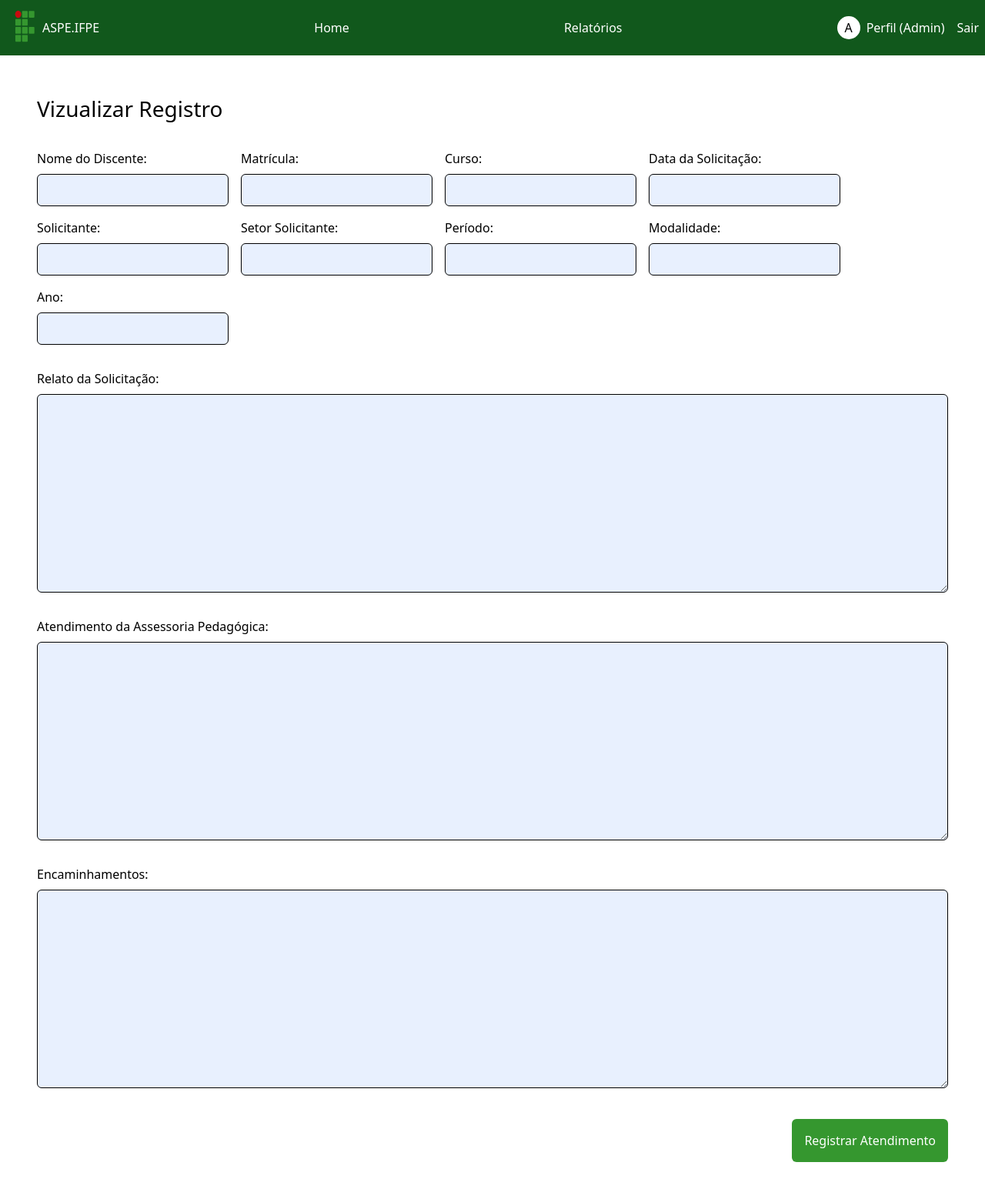
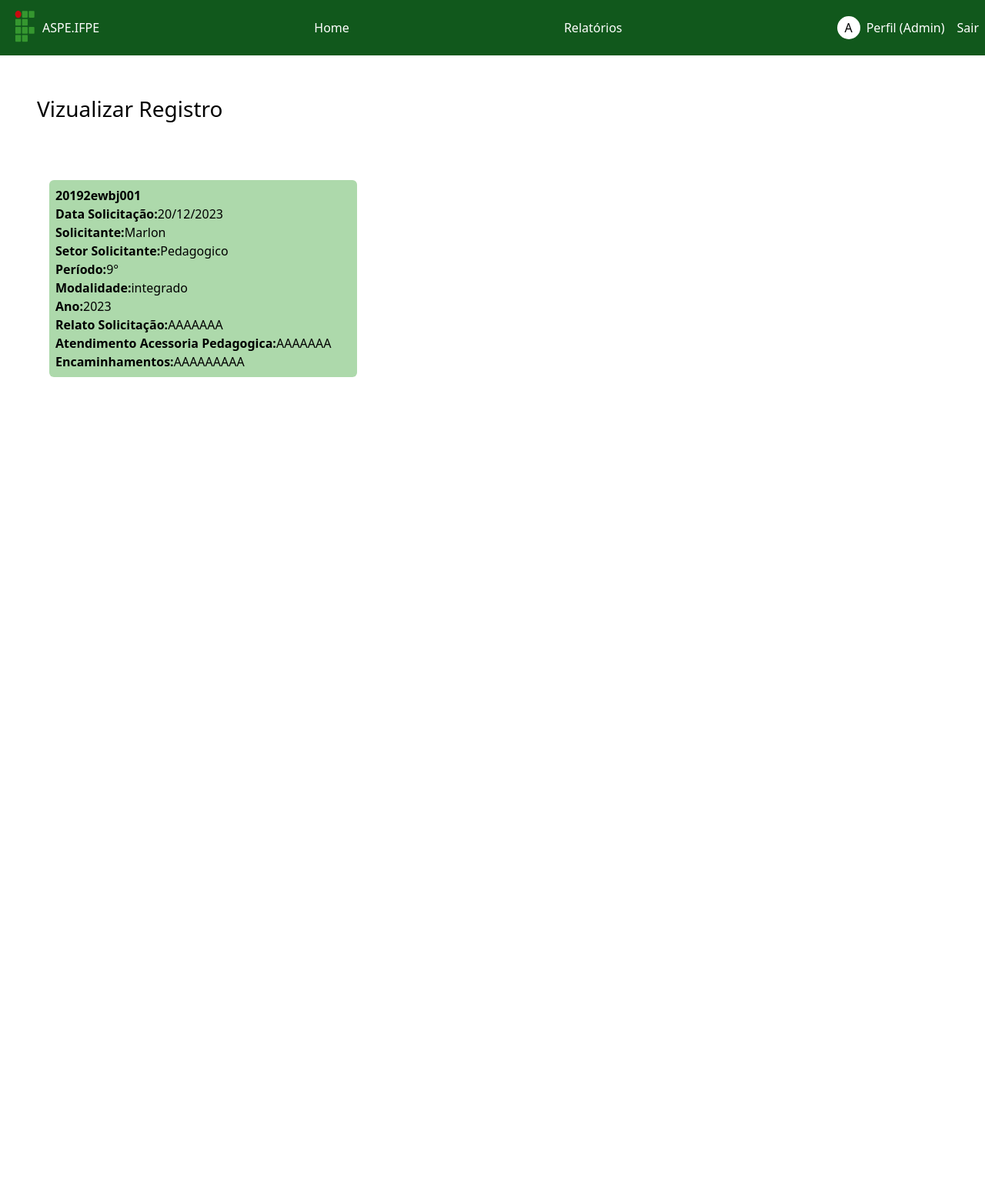
Before and after one commit to marlonfeerreira/projeto-ASPE, a PHP site: page /visualizar-registro.php in a window 1280 px wide. Shown: the whole page at 77% size. After the commit the page ends 490 px from the top, so only its background shows below. Run offline with PHP 8.4, Linux system fonts and the light colour scheme; data comes from the database, SQL or seed files in the repository; both versions use the stored data as it was after the commit; some libraries are stand-ins or nearby versions.

Commit message:
exibir-cards

```diff
--- a/visualizar-registro.php
+++ b/visualizar-registro.php
@@ -1,3 +1,6 @@
+<?php
+  require_once("bd.php");
+?>
 <!DOCTYPE html>
 <html lang="pt-br">
 
@@ -35,73 +38,37 @@
               <div class="perfil-XXXXXXXXXXX">Perfil (Admin)</div>
             </div>
             <button class="text-wrapper">Sair</button>
+
           </div>
         </div>
       </div>
 
       <div class="p-12 flex flex-col gap-8">
         <p class="text-[28px] font-medium text-[rgba(63, 63, 63, 0.87)]">Vizualizar Registro</p>
-        <div class="flex flex-wrap gap-4">
-          <div class="flex flex-col gap-2">
-            <div class="text-wrapper-12">Nome do Discente:</div>
-            <input type="text" name="nome_discente" class="p-2 bg-[#e8f0fe] rounded-md border border-black">
-          </div>
-          <div class="flex flex-col gap-2">
-            <div class="text-wrapper-11">Matrícula:</div>
-            <input type="text" name="matricula" class="p-2 bg-[#e8f0fe] rounded-md border border-black">
-          </div>
-          <div class="flex flex-col gap-2">
-            <div class="text-wrapper-10">Curso:</div>
-            <input type="text" name="curso" class="p-2 bg-[#e8f0fe] rounded-md border border-black">
-          </div>
-          <div class="flex flex-col gap-2">
-            <div class="text-wrapper-9">Data da Solicitação:</div>
-            <input type="text" name="data_solicitacao" class="p-2 bg-[#e8f0fe] rounded-md border border-black">
-          </div>
-          <div class="flex flex-col gap-2">
-            <div class="text-wrapper-8">Solicitante:</div>
-            <input type="text" name="solicitante" class="p-2 bg-[#e8f0fe] rounded-md border border-black">
-          </div>
-          <div class="flex flex-col gap-2">
-            <div class="text-wrapper-7">Setor Solicitante:</div>
-            <input type="text" name="setor_solicitante" class="p-2 bg-[#e8f0fe] rounded-md border border-black">
-          </div>
-          <div class="flex flex-col gap-2">
-            <div class="text-wrapper-6">Período:</div>
-            <input type="text" name="periodo" class="p-2 bg-[#e8f0fe] rounded-md border border-black">
-          </div>
-          <div class="flex flex-col gap-2">
-            <div class="text-wrapper-5">Modalidade:</div>
-            <input type="text" name="modalidade" class="p-2 bg-[#e8f0fe] rounded-md border border-black">
-          </div>
-          <div class="flex flex-col gap-2">
-            <div class="text-wrapper-4">Ano:</div>
-            <input type="text" name="ano" class="p-2 bg-[#e8f0fe] rounded-md border border-black">
-          </div>
-        </div>
+       <div class="flex flex-wrap p-4 gap-8 mt-6">
+       <?php
+        $resultado = $pdo->query('SELECT * FROM atendimento') ;
+        foreach ($resultado as $registro) {
+            echo '<div class="flex flex-col w-[400px] bg-[#add9ab] rounded-md justify-between p-2 cursor-pointer hover:opacity-[0.8]">';
+            echo '<div class="font-bold justify-end">'. $registro['matrícula'] .'</div>';
+            echo '<div class="flex justify-start"> <b>Data Solicitação: </b>'. $registro['data_solicitação'] .'</div>';
+            echo '<div class="flex justify-start"> <b>Solicitante: </b>'. $registro['solicitante'] .'</div>';
+            echo '<div class="flex justify-start"> <b>Setor Solicitante: </b>'. $registro['setor_solicitante'] .'</div>';
+            echo '<div class="flex justify-start"> <b>Período: </b>'. $registro['periodo'] .'</div>';
+            echo '<div class="flex justify-start"> <b>Modalidade: </b>'. $registro['modalidade'] .'</div>';
+            echo '<div class="flex justify-start"> <b>Ano: </b>'. $registro['ano'] .'</div>';
+            echo '<div class="flex justify-start "> <b>Relato Solicitação: </b>'. $registro['relato_solicitação'] .'</div>';
+            echo '<div class="flex justify-start"> <b>Atendimento Acessoria Pedagogica: </b>'. $registro['atendimento_assessoria_pedagogica'] .'</div>';
+            echo '<div class="flex justify-start"> <b>Encaminhamentos: </b>'. $registro['encaminhamentos'] .'</div>';
+            echo '</div>';
+}
+       ?>
 
-        <div class="flex flex-col gap-8 ">
-          <div class="flex flex-col gap-2">
-            <div class="text-wrapper-3">Relato da Solicitação:</div>
-            <textarea name="relato_solicitacao" id="relato" cols="30" rows="10" class="p-2 bg-[#e8f0fe] rounded-md border border-black"></textarea>
-          </div>
-          <div class="flex flex-col gap-2">
-            <div class="text-wrapper-2">Atendimento da Assessoria Pedagógica:</div>
-            <textarea name="atendimento_assessoria" id="assessoria" cols="30" rows="10" class="p-2 bg-[#e8f0fe] rounded-md border border-black"></textarea>
-          </div>
-          <div class="flex flex-col gap-2">
-            <div class="div">Encaminhamentos:</div>
-            <textarea name="encaminhamentos" id="encaminhamentos" cols="30" rows="10" class="p-2 bg-[#e8f0fe] rounded-md border border-black"></textarea>
-          </div>
-        </div>
-
-        <div class="flex justify-end mt-2">
-          <button type="submit" class="p-4 bg-[#35972f] text-white rounded-md hover:opacity-[0.8]">Registrar Atendimento</button>
-        </div>
       </div>
     </form>
 
   </div>
+</div>
 </body>
 
 </html>
```
Also changed, not shown: home.php (+16 -18 lines), register-forms.php (+9 -6 lines), README.md, bancodedados.sqlite.
